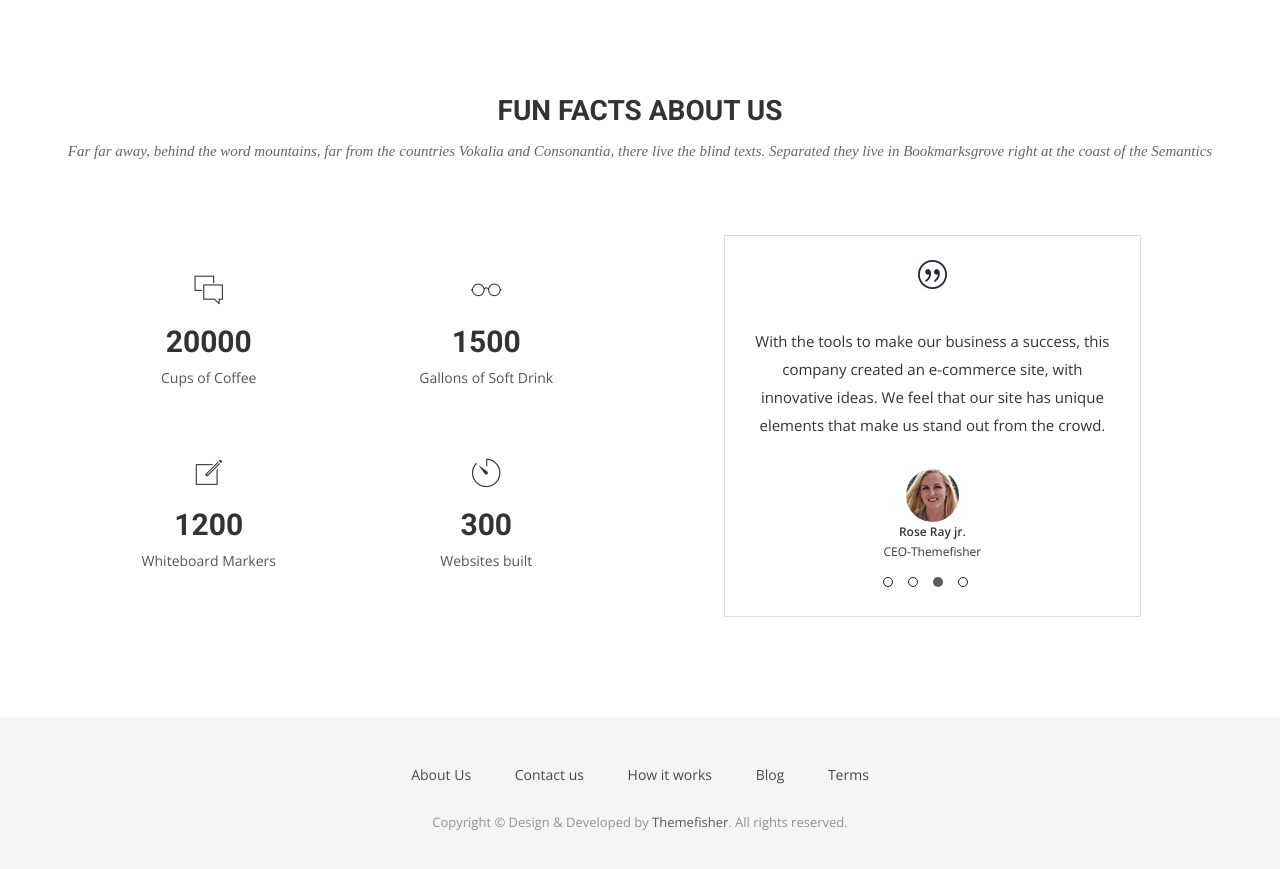
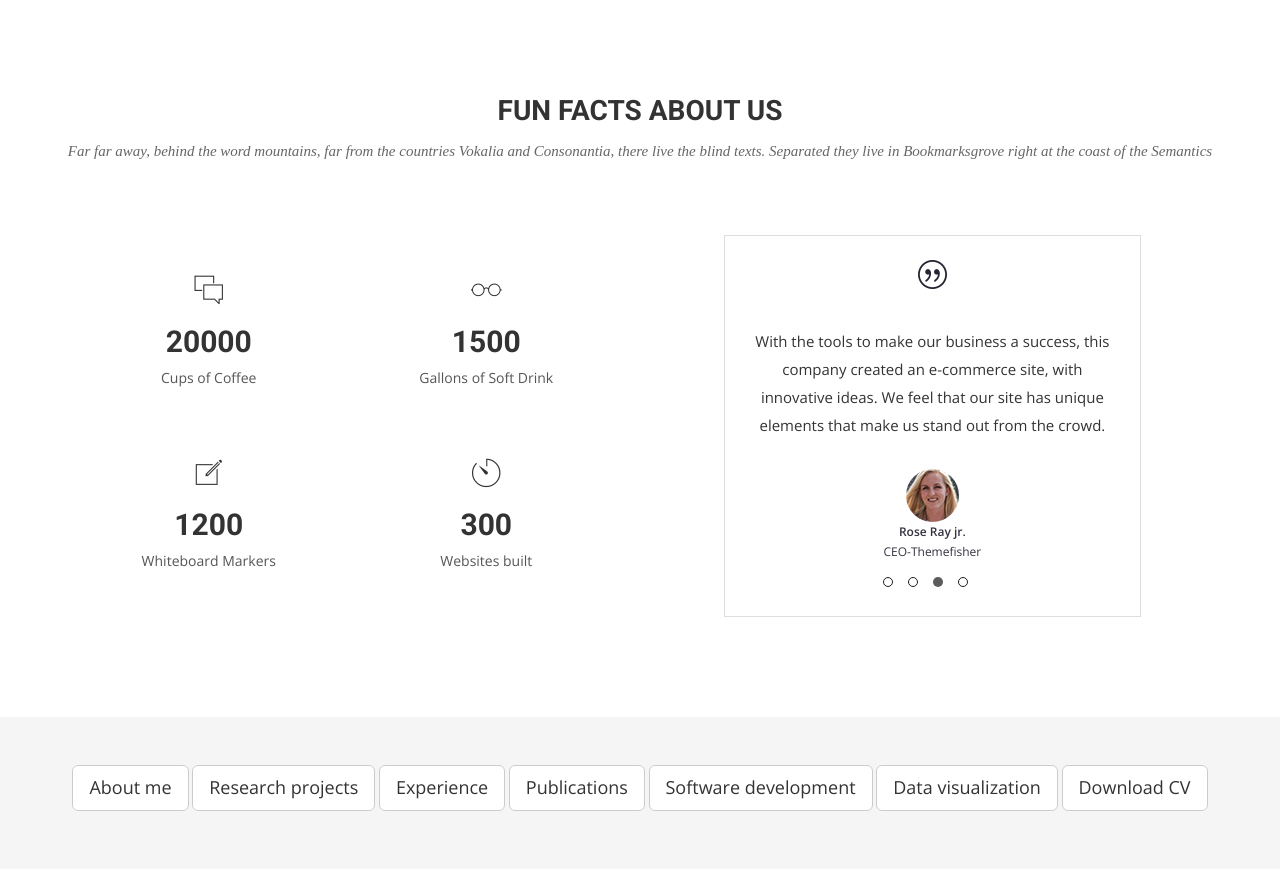
Before and after one commit to ekidando/Emma, a Jekyll site: the page built from index.html, in a window 1280 px wide and 900 px high, scrolled down 2257 px. Shown: the top 869 px of the window. Built offline with Jekyll 4.4.1, drawn with Linux system fonts in a browser that asks for light colours; nearby versions of some CDN libraries; some web fonts are replaced.

Commit message:
Update footer.html

```diff
--- a/_includes/footer.html
+++ b/_includes/footer.html
@@ -5,15 +5,17 @@
       <div class="col-md-12">
         <div class="footer-manu">
           <ul>
-            <li><a href="#">About Us</a></li>
-            <li><a href="{{ site.baseurl }}/contact">Contact us</a></li>
-            <li><a href="#">How it works</a></li>
-            <li><a href="{{ site.baseurl }}/blog">Blog</a></li>
-            <li><a href="#">Terms</a></li>
+            <a href="index.html" class="btn btn-default btn-lg" role="button">About me</a>
+       <a href="research.html" class="btn btn-default btn-lg" role="button">Research projects</a>
+       <a href="experience.html" class="btn btn-default btn-lg" role="button">Experience</a>
+      <a href="publictn.html" class="btn btn-default btn-lg" role="button">Publications</a>
+     <a href="software.html" class="btn btn-default btn-lg" role="button">Software development</a>
+    <a href="publication.html" class="btn btn-default btn-lg" role="button">Data visualization</a>
+	<a href="File/Kidando_CV2.pdf" class="btn btn-default btn-lg"
+           target="_blank" role="button">Download CV</a>
           </ul>
         </div>
-        <p>Copyright &copy; Design &amp; Developed by <a href="http://www.themefisher.com">Themefisher</a>. All rights reserved.</p>
-      </div>
+       </div>
     </div>
   </div>
 </footer>
```
